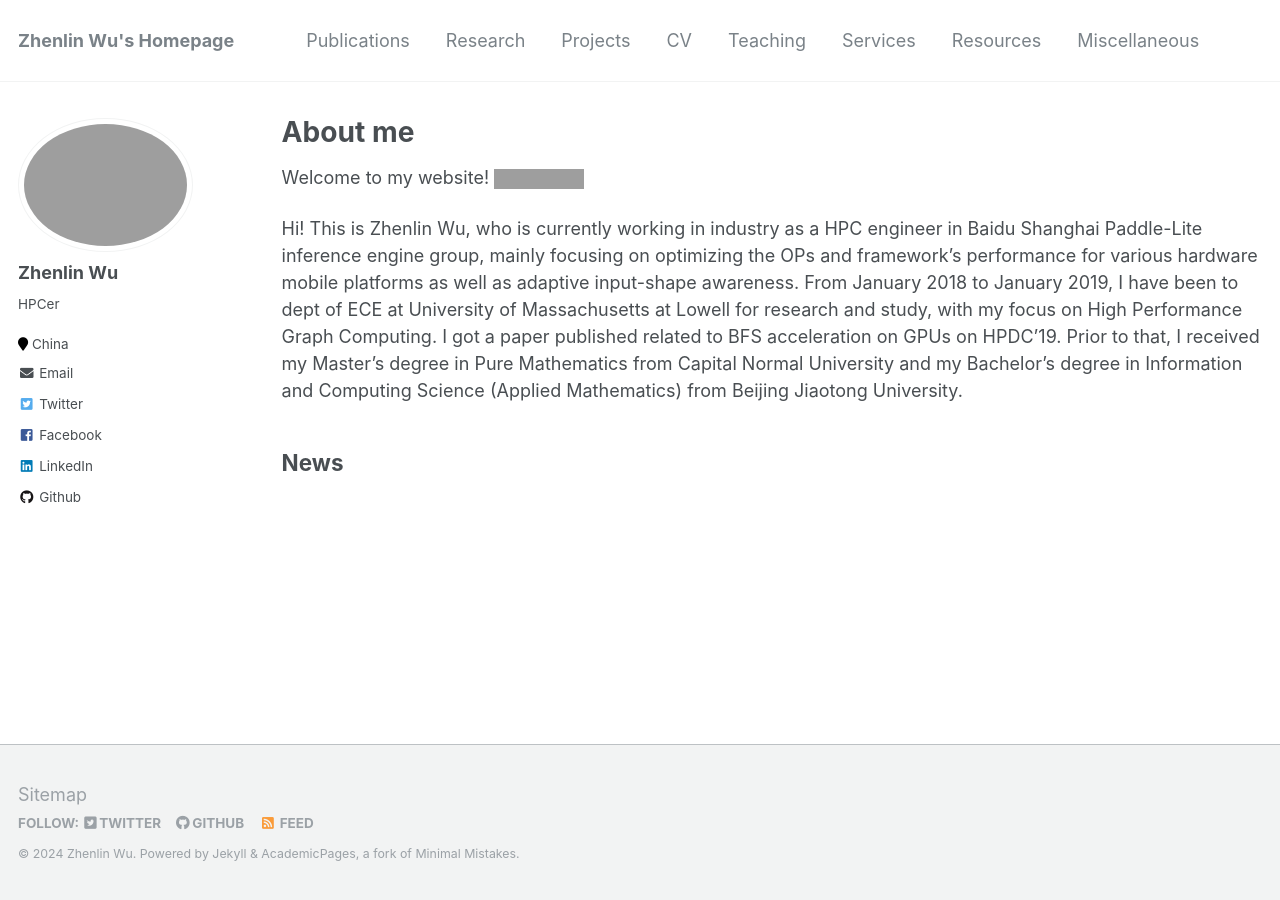
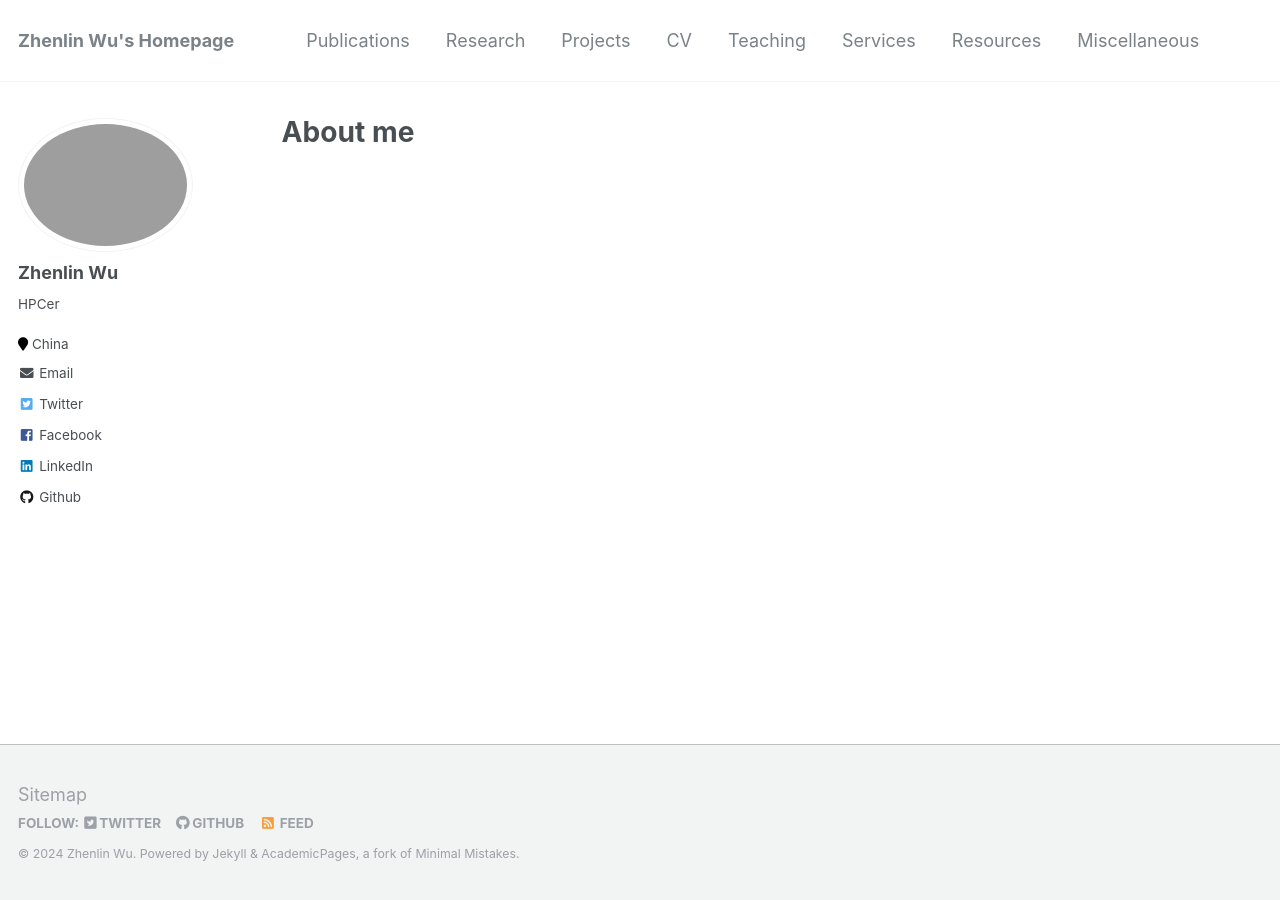
Before and after one commit to zhenlin-work/zhenlin-work.github.io, a Jekyll site: the page built from _pages/about.md, in a window 1280 px wide. Built offline with Jekyll 4.4.1, drawn with Linux system fonts in a browser that asks for light colours; grey boxes are pictures that could not be loaded.

Commit message:
Update about.md

```diff
--- a/_pages/about.md
+++ b/_pages/about.md
@@ -8,12 +8,3 @@ redirect_from:
   - /about/
   - /about.html
 ---
-
-Welcome to my website! [![Visitor](https://visitor-badge.glitch.me/badge?page_id=zlwu92.zlwu92.github.io)](https://github.com/zlwu92/zlwu92.github.io)
-
-Hi! This is Zhenlin Wu, who is currently working in industry as a HPC engineer in Baidu Shanghai Paddle-Lite inference engine group, mainly focusing on optimizing the OPs and framework's performance for various hardware mobile platforms as well as adaptive input-shape awareness. From January 2018 to January 2019, I have been to dept of ECE at University of Massachusetts at Lowell for research and study, with my focus on High Performance Graph Computing. I got a paper published related to BFS acceleration on GPUs on HPDC'19. Prior to that, I received my Master's degree in Pure Mathematics from Capital Normal University and my Bachelor's degree in Information and Computing Science (Applied Mathematics) from Beijing Jiaotong University.
-
-
-News
-----
-<!-- - **[Aug. 2022]**: I will be joining HKUST(GZ) as a first year Ph.D. student in Microelectronics Thrust with my advisor Prof. [Hongyuan Liu](https://www.liuhongyuan.com/). -->
```
